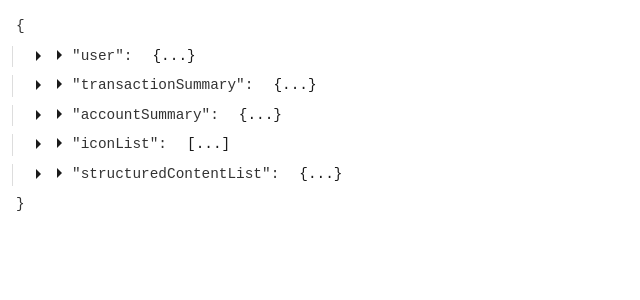
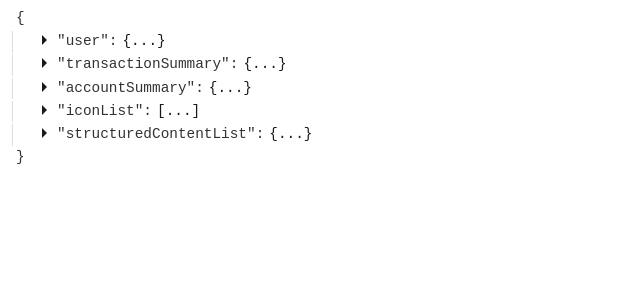
Before and after one commit to nycruslan/react-json-view, a React (Vite) app: page / in a window 1280 px wide. Shown: the top 300 px of the page, without its empty margins (0-640 px from the left). Built offline with nearby package versions, Linux system fonts and the light colour scheme.

Commit message:
more styeles

```diff
--- a/src/components/json-viewer.module.scss
+++ b/src/components/json-viewer.module.scss
@@ -24,12 +24,12 @@ $transition-easing: ease-in-out;
   border-radius: 4px;
   overflow: auto;
   background: $background-color;
-  padding: 0.5rem;
+  padding: 0 0.5rem;
 }
 
 // Node styles
 .node {
-  margin: 0.5rem 0;
+  margin: 0.1rem 0;
   position: relative;
 
   &::before {
@@ -45,7 +45,7 @@ $transition-easing: ease-in-out;
     cursor: pointer;
     user-select: none;
     position: relative;
-    padding-left: 25px; // Adjust padding to fit the arrow icon
+    padding-left: 10px; // Adjust padding to fit the arrow icon
 
     &:hover,
     &:active {
@@ -54,10 +54,8 @@ $transition-easing: ease-in-out;
     }
 
     &.collapsible::before {
-      content: '';
       position: absolute;
       top: 50%;
-      left: 4px;
       width: 0;
       height: 0;
       border: $arrow-size solid transparent; // Create arrow shape
@@ -72,7 +70,7 @@ $transition-easing: ease-in-out;
   }
 
   .collapsibleContent {
-    padding-left: 20px;
+    padding-left: 5px;
     display: inline-block;
     color: map-get($accent-colors, 'primary');
   }
```
